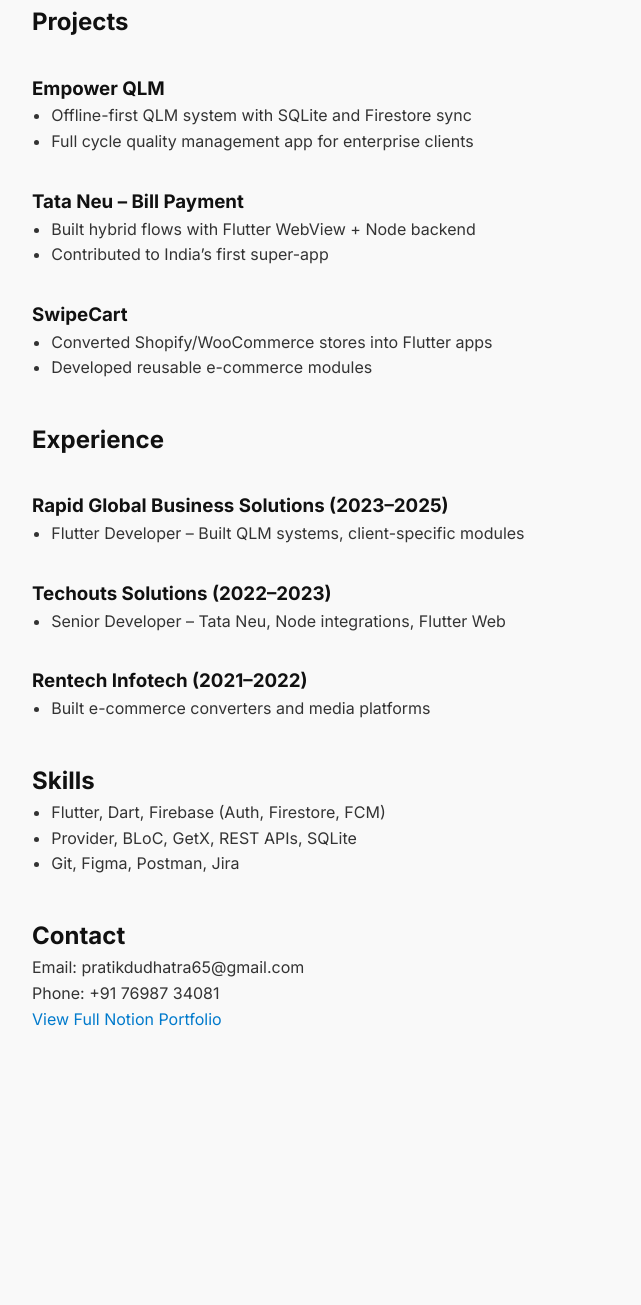
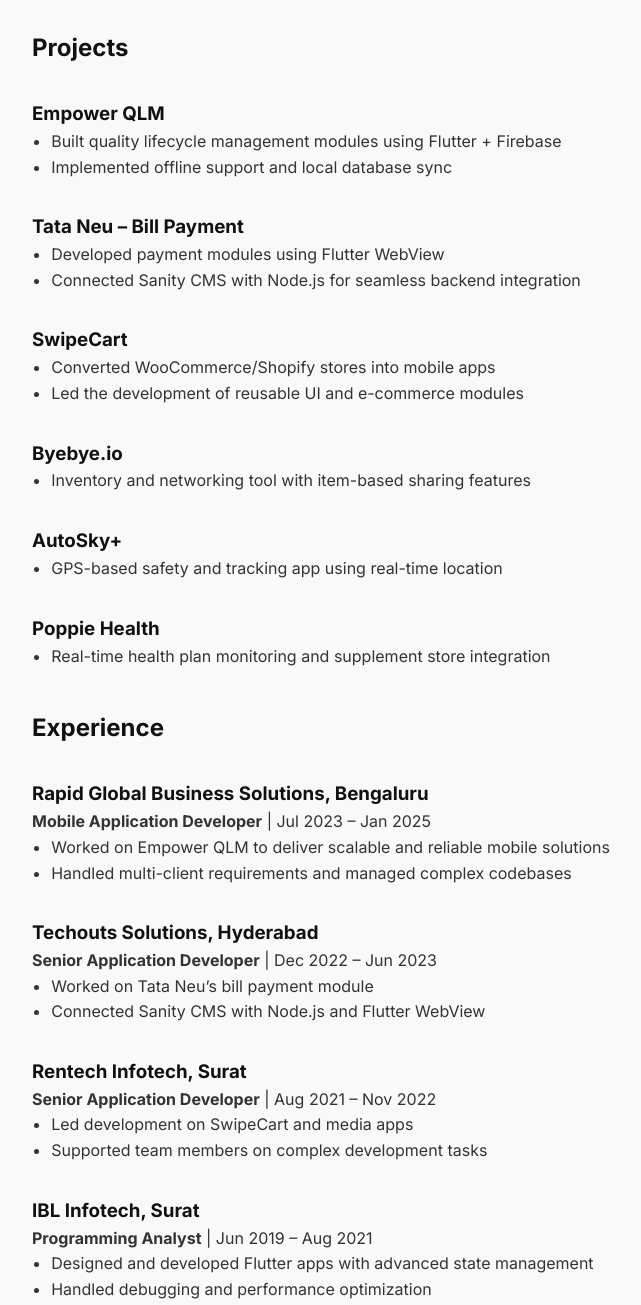
Before and after one commit to pratikdudhatra65/pratikdudhatra65.github.io, a plain HTML site: page index.html in a window 1280 px wide. Shown: the part 376-1681 px from the top of the page, without its empty margins (240-881 px from the left). Before the commit the page ends 1480 px from the top, so only its background shows below. Drawn offline with Linux system fonts and the light colour scheme.

Commit message:
Update index.html

```diff
--- a/index.html
+++ b/index.html
@@ -17,9 +17,9 @@
 <body>
   <header>
     <h1>Pratik Dudhatra</h1>
-    <p>Flutter Developer with 6+ Years of Experience</p>
+    <p>Flutter Developer | 6+ Years of Experience</p>
     <p>
-      📧 pratikdudhatra65@gmail.com · 📍 Surat, India ·
+      📧 pratikdudhatra65@gmail.com · 📞 +91 76987 34081 · 📍 Surat, India<br>
       <a href="https://www.linkedin.com/in/pratik-dudhatra-003b4b145" target="_blank">LinkedIn</a> ·
       <a href="https://github.com/pratikdudhatra65" target="_blank">GitHub</a>
     </p>
@@ -27,54 +27,85 @@
 
   <section>
     <h2>About Me</h2>
-    <p>I specialize in building high-quality, scalable cross-platform mobile applications using Flutter and Firebase. I’ve worked on super apps, e-commerce converters, healthtech tools, and more. I’m passionate about writing clean code, optimizing performance, and leading development from concept to deployment.</p>
+    <p>Experienced Mobile Application Developer with a strong history of building cross-platform applications using Flutter. Skilled in Firebase, state management (Provider, BLoC, GetX), project management, and team leadership. Proven ability to lead releases, communicate with clients, and deliver high-quality mobile solutions aligned with business goals.</p>
   </section>
 
   <section>
     <h2>Projects</h2>
+
     <h3>Empower QLM</h3>
     <ul>
-      <li>Offline-first QLM system with SQLite and Firestore sync</li>
-      <li>Full cycle quality management app for enterprise clients</li>
+      <li>Built quality lifecycle management modules using Flutter + Firebase</li>
+      <li>Implemented offline support and local database sync</li>
     </ul>
 
     <h3>Tata Neu – Bill Payment</h3>
     <ul>
-      <li>Built hybrid flows with Flutter WebView + Node backend</li>
-      <li>Contributed to India’s first super-app</li>
+      <li>Developed payment modules using Flutter WebView</li>
+      <li>Connected Sanity CMS with Node.js for seamless backend integration</li>
     </ul>
 
     <h3>SwipeCart</h3>
     <ul>
-      <li>Converted Shopify/WooCommerce stores into Flutter apps</li>
-      <li>Developed reusable e-commerce modules</li>
+      <li>Converted WooCommerce/Shopify stores into mobile apps</li>
+      <li>Led the development of reusable UI and e-commerce modules</li>
+    </ul>
+
+    <h3>Byebye.io</h3>
+    <ul>
+      <li>Inventory and networking tool with item-based sharing features</li>
+    </ul>
+
+    <h3>AutoSky+</h3>
+    <ul>
+      <li>GPS-based safety and tracking app using real-time location</li>
+    </ul>
+
+    <h3>Poppie Health</h3>
+    <ul>
+      <li>Real-time health plan monitoring and supplement store integration</li>
     </ul>
   </section>
 
   <section>
     <h2>Experience</h2>
-    <h3>Rapid Global Business Solutions (2023–2025)</h3>
+
+    <h3>Rapid Global Business Solutions, Bengaluru</h3>
+    <p><strong>Mobile Application Developer</strong> | Jul 2023 – Jan 2025</p>
     <ul>
-      <li>Flutter Developer – Built QLM systems, client-specific modules</li>
+      <li>Worked on Empower QLM to deliver scalable and reliable mobile solutions</li>
+      <li>Handled multi-client requirements and managed complex codebases</li>
     </ul>
 
-    <h3>Techouts Solutions (2022–2023)</h3>
+    <h3>Techouts Solutions, Hyderabad</h3>
+    <p><strong>Senior Application Developer</strong> | Dec 2022 – Jun 2023</p>
     <ul>
-      <li>Senior Developer – Tata Neu, Node integrations, Flutter Web</li>
+      <li>Worked on Tata Neu’s bill payment module</li>
+      <li>Connected Sanity CMS with Node.js and Flutter WebView</li>
     </ul>
 
-    <h3>Rentech Infotech (2021–2022)</h3>
+    <h3>Rentech Infotech, Surat</h3>
+    <p><strong>Senior Application Developer</strong> | Aug 2021 – Nov 2022</p>
     <ul>
-      <li>Built e-commerce converters and media platforms</li>
+      <li>Led development on SwipeCart and media apps</li>
+      <li>Supported team members on complex development tasks</li>
+    </ul>
+
+    <h3>IBL Infotech, Surat</h3>
+    <p><strong>Programming Analyst</strong> | Jun 2019 – Aug 2021</p>
+    <ul>
+      <li>Designed and developed Flutter apps with advanced state management</li>
+      <li>Handled debugging and performance optimization</li>
     </ul>
   </section>
 
   <section>
     <h2>Skills</h2>
     <ul>
-      <li>Flutter, Dart, Firebase (Auth, Firestore, FCM)</li>
-      <li>Provider, BLoC, GetX, REST APIs, SQLite</li>
-      <li>Git, Figma, Postman, Jira</li>
+      <li><strong>Frameworks:</strong> Flutter, Dart</li>
+      <li><strong>State Management:</strong> Provider, BLoC, GetX</li>
+      <li><strong>Backend & DB:</strong> Firebase (Firestore, Auth, FCM, Realtime DB), SQLite, REST APIs</li>
+      <li><strong>Tools:</strong> Git, Jira, Figma, Postman</li>
     </ul>
   </section>
 
@@ -82,7 +113,7 @@
     <h2>Contact</h2>
     <p>Email: pratikdudhatra65@gmail.com</p>
     <p>Phone: +91 76987 34081</p>
-    <p><a href="https://mountainous-ray-973.notion.site/Pratik-Dudhatra-Flutter-Developer-2128afeecc38804fabbdf5772c44562b?pvs=74">View Full Notion Portfolio</a></p>
+    <p><a href="https://mountainous-ray-973.notion.site/Pratik-Dudhatra-Flutter-Developer-2128afeecc38804fabbdf5772c44562b" target="_blank">View Full Portfolio on Notion</a></p>
   </section>
 </body>
 </html>
```
